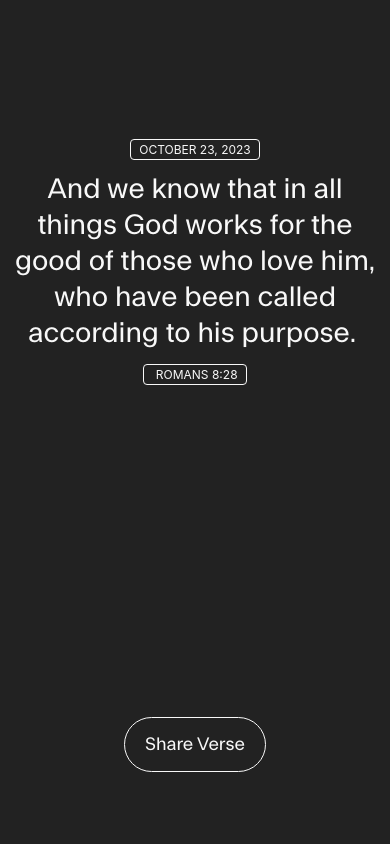
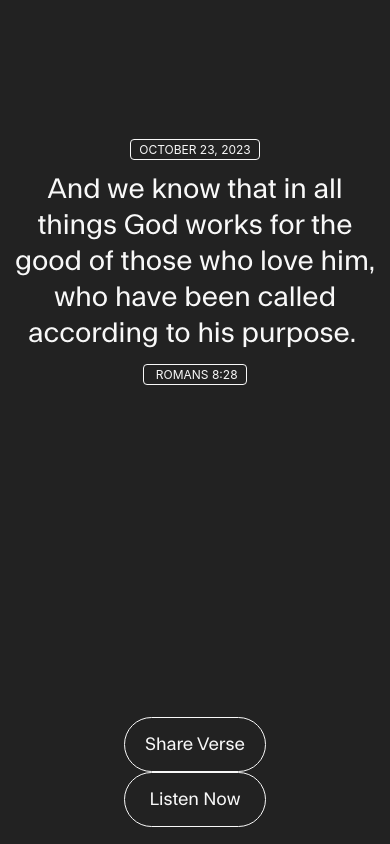
Before and after one commit to aremu-smog/daily-bible-verses, a React Native app in the folder apps/mobile-app/: screen / in a window 390 px wide. Built offline with nearby package versions, Linux system fonts and the light colour scheme.

Commit message:
feat: text to speect proof of concept

```diff
--- a/apps/mobile-app/App.tsx
+++ b/apps/mobile-app/App.tsx
@@ -3,6 +3,7 @@ import { StatusBar } from "expo-status-bar"
 import { Pressable, StyleSheet, Text, View } from "react-native"
 import { useFonts } from "expo-font"
 import verses from "./verses.json"
+import Tts from "react-native-tts"
 
 export default function App() {
 	const [fontsLoaded] = useFonts({
@@ -39,10 +40,17 @@ export default function App() {
 				<Pressable style={styles.button}>
 					<Text style={styles.buttonText}>Share Verse</Text>
 				</Pressable>
+				<Pressable style={styles.button} onPress={playVerseAudio}>
+					<Text style={styles.buttonText}>Listen Now</Text>
+				</Pressable>
 			</View>
 			<StatusBar style='auto' />
 		</View>
 	)
+}
+
+const playVerseAudio = () => {
+	Tts.speak("Hello there!")
 }
 
 const getVerse: () => {
--- a/apps/mobile-app/package.json
+++ b/apps/mobile-app/package.json
@@ -10,10 +10,11 @@
   },
   "dependencies": {
     "expo": "~49.0.15",
+    "expo-font": "~11.4.0",
     "expo-status-bar": "~1.6.0",
     "react": "18.2.0",
     "react-native": "0.72.6",
-    "expo-font": "~11.4.0"
+    "react-native-tts": "^4.1.0"
   },
   "devDependencies": {
     "@babel/core": "^7.20.0",
```
Also changed, not shown: 1 other file (tests, documents, lock files or other folders).
